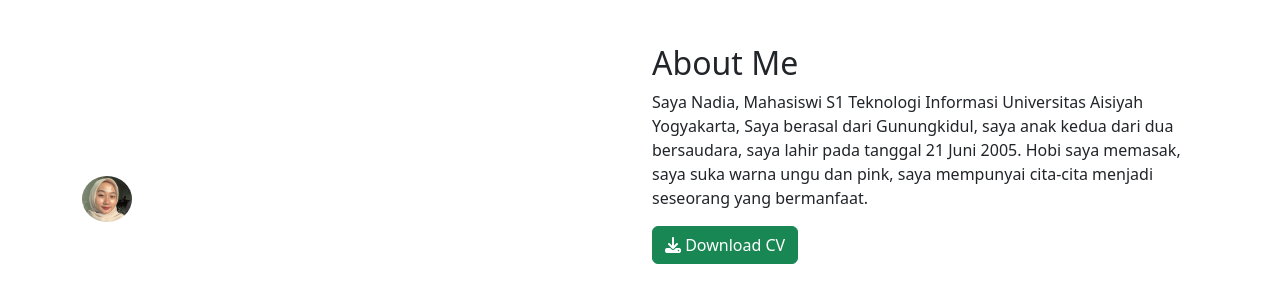
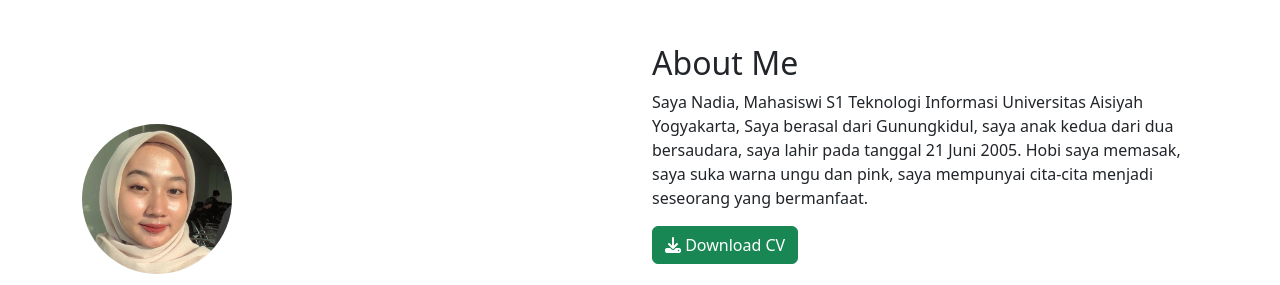
Before and after one commit to nadiaapppp/responsi1, a plain HTML site: page index.html in a window 1280 px wide. Shown: the part 860-1145 px from the top of the page. Drawn offline with nearby package versions, Linux system fonts and the light colour scheme.

Commit message:
Update style.css

```diff
--- a/style.css
+++ b/style.css
@@ -8,8 +8,11 @@
     color: #ffc107;
   }
   .small-profile {
-  width: 50px;
-  height: auto;
+  width: 150px;
+  height: 150px;
+  object-fit: cover;
+}
+
 }
 
   .card {
```
